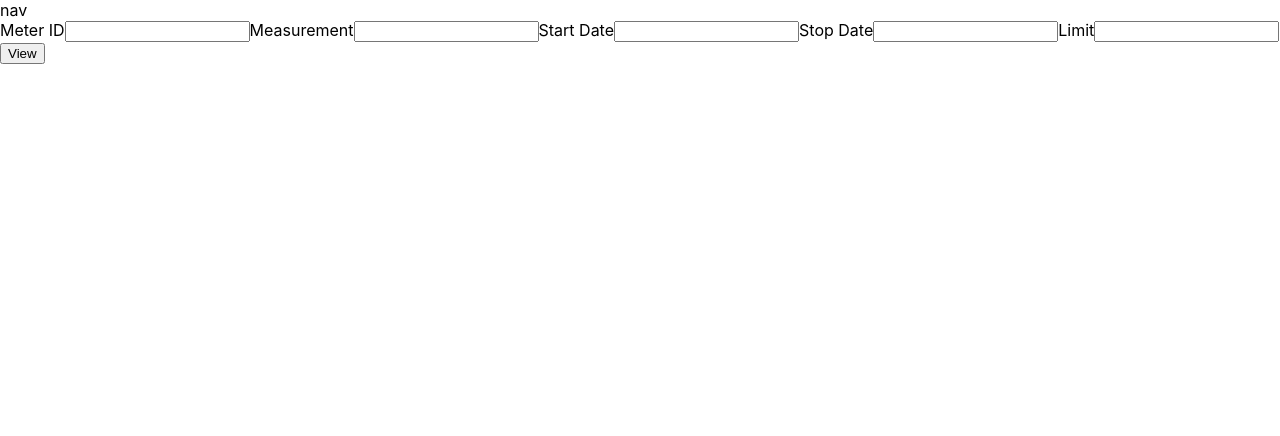
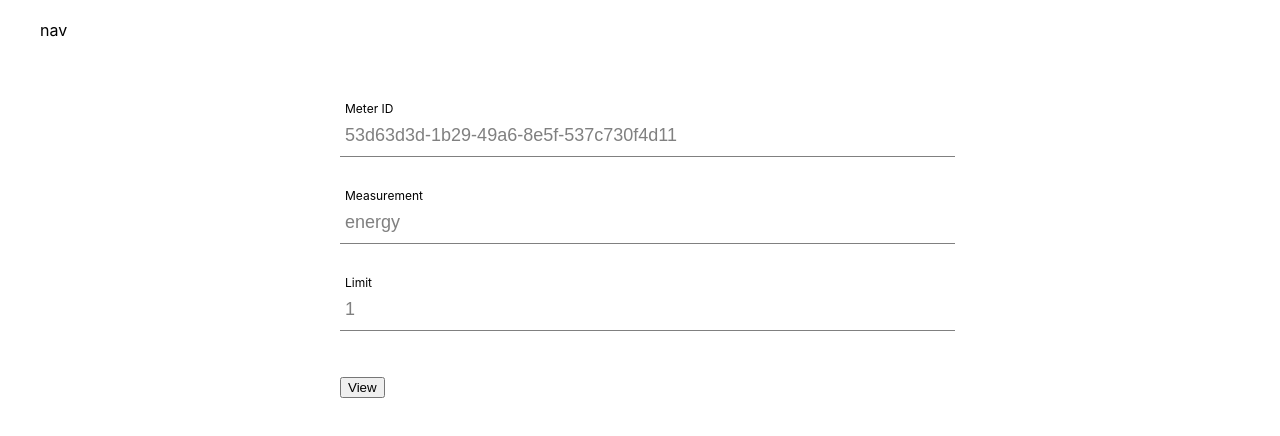
Before and after one commit to diasjuniorr/exnaton, a React (Create React App) app: page / in a window 1280 px wide. Shown: the top 436 px of the page. Built offline with nearby package versions, Linux system fonts and the light colour scheme.

Commit message:
add sass

```diff
--- a/src/App.tsx
+++ b/src/App.tsx
@@ -3,12 +3,14 @@ import './App.css';
 import { Route, Routes } from 'react-router-dom';
 import Navigation from './routes/navigation/navigation.component';
 import Home from './routes/home/home.component';
+import LineChartRoute from './routes/line-chart/line-chart.component';
 
 function App() {
   return (
     <Routes>
       <Route path="/" element={<Navigation/>} >
         <Route index element={<Home/>} />
+        <Route path='/line-chart' element={<LineChartRoute/>} />
       </Route>
     </Routes>
   );
--- /dev/null
+++ b/src/components/form-input/form-input.component.tsx
@@ -0,0 +1,28 @@
+import "./form-input.styles.scss";
+
+interface FormInputProps {
+  required?: boolean;
+  disabled?: boolean;
+  label: string;
+  type: string;
+  name: string;
+  value: string | number;
+  onChange: (event: React.ChangeEvent<HTMLInputElement>) => void;
+}
+
+const FormInput: React.FC<FormInputProps> = ({ label, ...otherProps }) => {
+  return (
+    <div className="group">
+      <input className="form-input" {...otherProps} />
+      {label ? (
+        <label
+          className={`${otherProps.value ? "shrink" : ""} form-input-label`}
+        >
+          {label}
+        </label>
+      ) : null}
+    </div>
+  );
+};
+
+export default FormInput;
--- /dev/null
+++ b/src/components/form-input/form-input.styles.scss
@@ -0,0 +1,55 @@
+$sub-color: grey;
+$main-color: black;
+
+@mixin shrinkLabel {
+  top: -14px;
+  font-size: 12px;
+  color: $main-color;
+}
+
+.group {
+  position: relative;
+  margin: 45px 0;
+  background-color: black;
+
+  .form-input {
+    background: none;
+    background-color: white;
+    color: $sub-color;
+    font-size: 18px;
+    padding: 10px 10px 10px 5px;
+    display: block;
+    width: 100%;
+    border: none;
+    border-radius: 0;
+    border-bottom: 1px solid $sub-color;
+    margin: 25px 0;
+
+    &:focus {
+      outline: none;
+    }
+
+    &:focus ~ .form-input-label {
+      @include shrinkLabel();
+    }
+  }
+
+  input[type='password'] {
+    letter-spacing: 0.3em;
+  }
+
+  .form-input-label {
+    color: $sub-color;
+    font-size: 16px;
+    font-weight: normal;
+    position: absolute;
+    pointer-events: none;
+    left: 5px;
+    top: 10px;
+    transition: 300ms ease all;
+
+    &.shrink {
+      @include shrinkLabel();
+    }
+  }
+}
--- a/src/index.css
+++ b/src/index.css
@@ -1,5 +1,6 @@
 body {
   margin: 0;
+  padding: 20px 40px;
   font-family: -apple-system, BlinkMacSystemFont, 'Segoe UI', 'Roboto', 'Oxygen',
     'Ubuntu', 'Cantarell', 'Fira Sans', 'Droid Sans', 'Helvetica Neue',
     sans-serif;
--- a/src/routes/home/home.component.tsx
+++ b/src/routes/home/home.component.tsx
@@ -1,21 +1,61 @@
-const Home = () => {
-    return (
-        <div>
-            <form action="">
-                <label>Meter ID</label>
-                <input type="text" />
-                <label>Measurement</label>
-                <input type="text" />
-                <label>Start Date</label>
-                <input type="text" />
-                <label>Stop Date</label>
-                <input type="text" />
-                <label>Limit</label>
-                <input type="text" />
-                <button>View</button>
-            </form>
-        </div>
-    )
+import { ChangeEvent, useState } from "react";
+import FormInput from "../../components/form-input/form-input.component";
+import "./home.styles.css";
+
+interface FormFields {
+  meterID: string;
+  measurement: string;
+  limit: number;
 }
 
-export default Home
+const defaultFormFields = {
+  meterID: "53d63d3d-1b29-49a6-8e5f-537c730f4d11",
+  measurement: "energy",
+  limit: 1,
+};
+
+const Home = () => {
+  const [formFields, setFormFields] = useState<FormFields>(defaultFormFields);
+
+  const handleChange = (e: ChangeEvent<HTMLInputElement>) => {
+    const { name, value } = e.target;
+    setFormFields({ ...formFields, [name]: value });
+  };
+
+  return (
+    <div className="authentication-container">
+      <form action="" style={{width: "100%"}}>
+        <FormInput
+          label="Meter ID"
+          type="text"
+          name="meterID"
+          value={formFields.meterID}
+          onChange={handleChange}
+          disabled
+        />
+        <FormInput
+          label="Measurement"
+          type="text"
+          name="measurement"
+          value={formFields.measurement}
+          onChange={handleChange}
+          disabled
+        />
+        {/* <label>Start Date</label> */}
+        {/* <input type="text" /> */}
+        {/* <label>Stop Date</label> */}
+        {/* <input type="text" /> */}
+        <FormInput
+          label="Limit"
+          type="number"
+          name="limit"
+          value={formFields.limit}
+          onChange={handleChange}
+        />
+        <button>View</button>
+      </form>
+    </div>
+  );
+};
+
+export default Home;
--- /dev/null
+++ b/src/routes/line-chart/line-chart.component.tsx
@@ -0,0 +1,137 @@
+import { useEffect, useState } from "react";
+import {
+  CartesianGrid,
+  Legend,
+  Line,
+  LineChart,
+  Tooltip,
+  XAxis,
+  YAxis,
+} from "recharts";
+
+interface GroupedByDay {
+  date: string;
+  measurements: Measurement[];
+}
+
+const LineChartRoute = () => {
+  const [data, setData] = useState<SmartMeterData[]>([]);
+  const [currentDay, setCurrentDay] = useState<string>("");
+
+  const filterByDay = (day: string, data: SmartMeterData[]) => {
+    return data.find((item: GroupedByDay) => item.date === day)?.measurements;
+  };
+
+  useEffect(() => {
+    const fetchMeasurementsByDay = async () => {
+      const response = await fetch(
+        "http://localhost:3000/api/v1/meterdata/measurement"
+      );
+      const teste = await response.json();
+      setData(teste);
+      console.log("fetched data", teste);
+    };
+
+    fetchMeasurementsByDay();
+  }, []);
+
+  useEffect(() => {
+    if (data.length > 0) {
+      setCurrentDay(data[0].date);
+    }
+  }, [data]);
+
+  return (
+    <div>
+      {data.length > 0 && currentDay ? (
+        <>
+          <h1>Energy consumption </h1>
+          <p>
+            Per day from {data[0].date} to {data[data.length - 1].date}
+          </p>
+          <p>(Click on a date to see it's consumption during the day)</p>
+          <LineChart
+            width={1300}
+            height={400}
+            data={data}
+            margin={{ top: 5, right: 40, left: 0, bottom: 5 }}
+            onClick={(e) => {
+              setCurrentDay(e.activeLabel as string);
+            }}
+          >
+            <CartesianGrid strokeDasharray="3 3" />
+            <XAxis
+              dataKey="date"
+              cursor={"pointer"}
+              minTickGap={0}
+              onClick={(e) => {
+                setCurrentDay((e as unknown as Record<string, string>).value);
+              }}
+            />
+            <YAxis />
+            <Tooltip />
+            <Legend />
+            <Line
+              type="monotone"
+              dataKey="aETotalImport"
+              name="Total Energy Import"
+              stroke="#8884d8"
+              activeDot={{ r: 8 }}
+            />
+            <Line
+              type="monotone"
+              dataKey="aETotalExport"
+              name="Total Energy Export"
+              stroke="#82ca9d"
+            />
+          </LineChart>
+          <p>Per hour on {currentDay}</p>
+          <LineChart
+            width={1300}
+            height={400}
+            data={filterByDay(currentDay, data)}
+            margin={{ top: 5, right: 40, left: 0, bottom: 5 }}
+          >
+            <CartesianGrid strokeDasharray="3 3" />
+            <XAxis dataKey="time" />
+            <YAxis />
+            <Tooltip />
+            <Legend />
+            <Line
+              type="monotone"
+              name="Total Energy Import"
+              dataKey="0100011D00FF"
+              stroke="#8884d8"
+              activeDot={{ r: 8 }}
+            />
+            <Line
+              type="monotone"
+              name="Total Energy Export"
+              dataKey="0100021D00FF"
+              stroke="#82ca9d"
+            />
+          </LineChart>
+        </>
+      ) : (
+        <div>Fetching data...</div>
+      )}
+    </div>
+  );
+};
+
+export default LineChartRoute;
+
+interface Measurement {
+  "0100011D00FF": number;
+  "0100021D00FF": number;
+  timestamp: string;
+}
+
+interface SmartMeterData {
+  date: string;
+  aETotalImport: string;
+  aETotalExport: string;
+  muid: string;
+  measurement: string;
+  measurements: Measurement[];
+}
```
